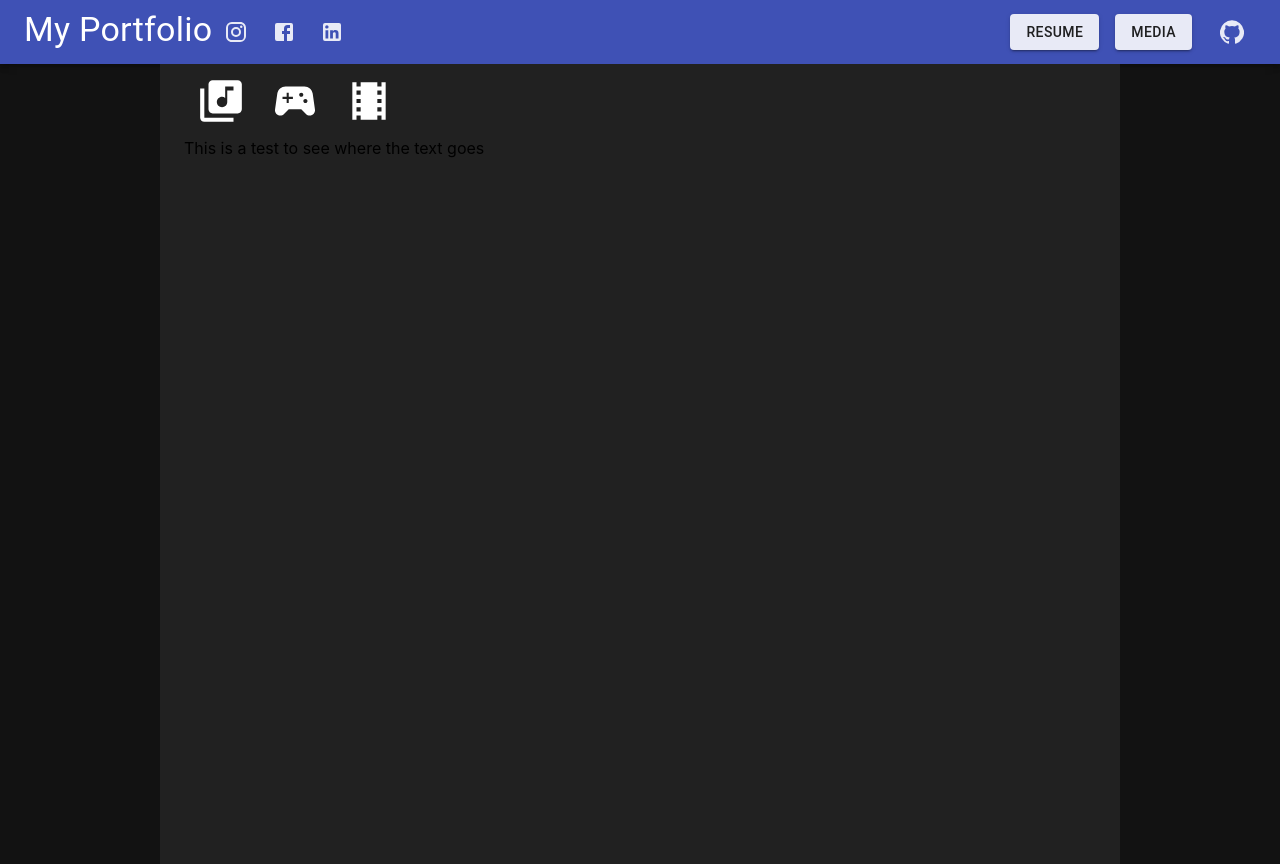
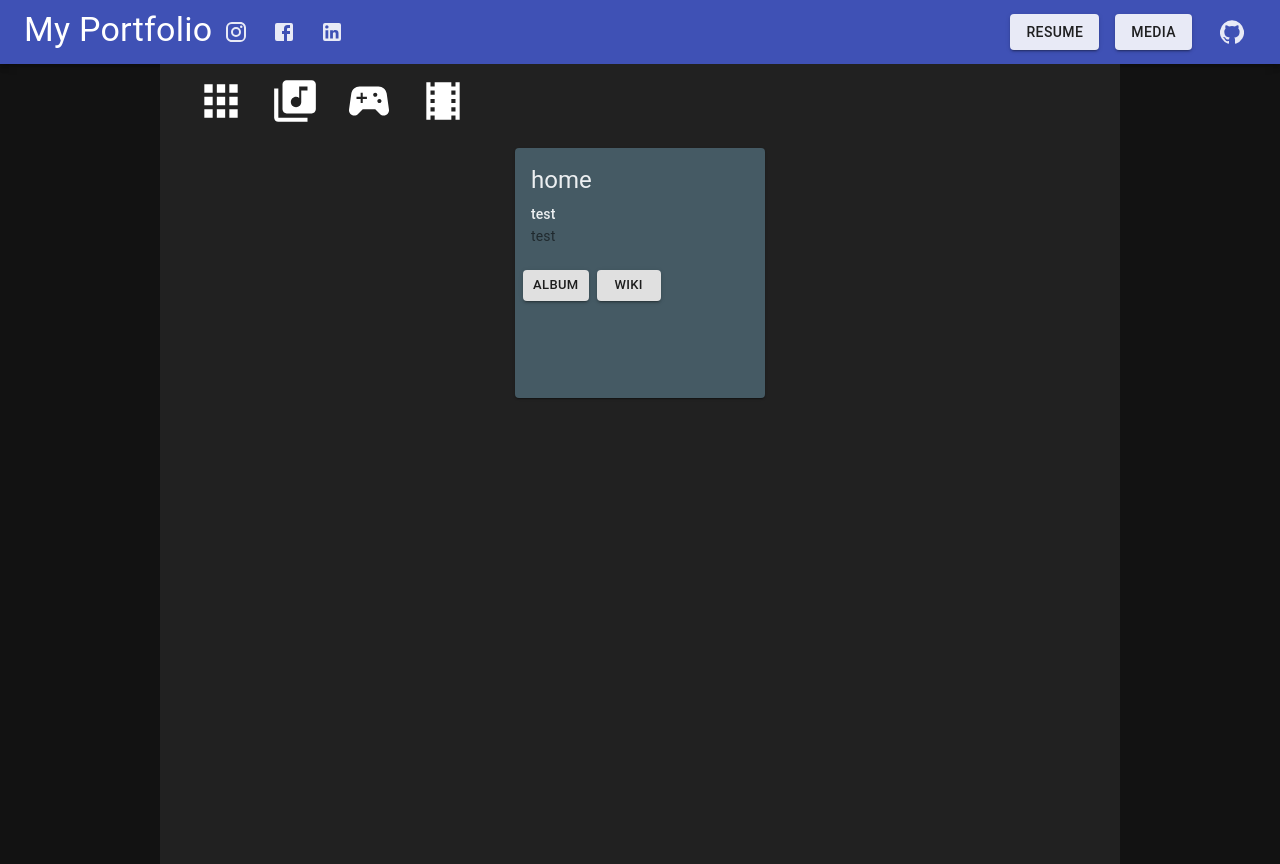
Before and after one commit to spideyguy99/Portfolio, a React (Create React App) app: page /media/home in a window 1280 px wide. Built offline with nearby package versions, Linux system fonts and the light colour scheme.

Commit message:
modified media file setup

```diff
--- a/src/App.js
+++ b/src/App.js
@@ -23,10 +23,10 @@ import Container from '@material-ui/core/Container';
 //page imports
 import Home from "./Components/Home";
 import Resume from "./Components/Resume";
-import Media from "./Components/Media";
-import Music from "./Components/Music";
-import Movies from "./Components/Movies";
-import Games from "./Components/Games";
+import Index from "./Components/Media/Index";
+import Music from "./Components/Media/Music";
+import Movies from "./Components/Media/Movies";
+import Games from "./Components/Media/Games";
 
 const useStyles = makeStyles(theme => ({
     root: {
@@ -94,7 +94,7 @@ function App() {
                   <Switch>
                       <Route path={"/"} component={Home} exact />
                       <Route path={"/resume"} component={Resume} />
-                      <Route path={"/media"} component={Media} />
+                      <Route path={"/media"} component={Index} />
                       <Route path={"/media/music"} component={Music} />
                       <Route path={"/media/movies"} component={Movies} />
                       <Route path={"/media/games"} component={Games} />
--- a/src/Components/Music.js
+++ b/src/Components/Media/Games.js
@@ -9,13 +9,14 @@ import Button from '@material-ui/core/Button';
 import Typography from '@material-ui/core/Typography';
 
 //page imports
-import MusicList from "./Data/MusicData";
+import GamesList from "../Data/GamesData";
 
 const useStyles = makeStyles({
     root: {
-        maxWidth: 200,
-        backgroundColor: "#616161",
-        color: "#eceff1"
+        width: 250,
+        minHeight: 250,
+        backgroundColor: "#455a64",
+        color: "#eceff1",
     },
     media: {
         height: 140,
@@ -23,40 +24,38 @@ const useStyles = makeStyles({
     card: {
         padding: 10,
         display: "flex",
-        flexWrap: "wrap"
+        flexWrap: "wrap",
+        justifyContent: "center",
     },
 });
 
-export default function MusicCard() {
+export default function GamesCard() {
     const classes = useStyles();
 
     return (
         <div className={classes.card}>
-            {MusicList.map(item => (
+            {GamesList.map(item => (
                 <Card className={classes.root}>
-                    <CardActionArea href={item.youTube} target={"_blank"}>
+                    <CardActionArea href={item.store} target={"_blank"}>
                         <CardMedia
                             className={classes.media}
                             image={item.img}
-                            title={item.artist}
+                            title={item.name}
                         />
                         <CardContent>
                             <Typography gutterBottom variant="h5" component="h2">
-                                {item.artist}
+                                {item.name}
                             </Typography>
                             <Typography variant="subtitle2" >
                                 {item.genre}
                             </Typography>
                             <Typography variant="body2" color="textSecondary" component="p">
-                                Lead Singer: {item.leadSinger}
+                                Hours Played: {item.hours}
                             </Typography>
                         </CardContent>
                     </CardActionArea>
                     <CardActions>
-                        <Button variant={"contained"} size="small" color="primary" target={"_blank"} href={item.spot}>
-                            Album
-                        </Button>
-                        <Button variant={"contained"} size="small" color="primary" target={"_blank"} href={item.wiki}>
+                        <Button variant={"contained"} size="small" target={"_blank"} href={item.wiki}>
                             Wiki
                         </Button>
                     </CardActions>
--- a/src/Components/Media.js
+++ b/src/Components/Media/Index.js
@@ -8,8 +8,10 @@ import SportsEsportsIcon from '@material-ui/icons/SportsEsports';
 import Container from "@material-ui/core/Container";
 import {makeStyles} from "@material-ui/core/styles";
 import IconButton from '@material-ui/core/IconButton';
+import AppsIcon from '@material-ui/icons/Apps';
 
 //page imports
+import mediaHome from "./mediaHome";
 import Music from "./Music";
 import Games from './Games';
 import Movies from "./Movies";
@@ -19,11 +21,11 @@ const useStyles = makeStyles(theme =>({
     icon: {
         color: "white",
         height: 50,
-        width: 50
+        width: 50,
     }
 }));
 
-export default function Media () {
+export default function Index () {
     const classes = useStyles();
 
 
@@ -31,6 +33,11 @@ export default function Media () {
             <Router>
                 <div>
                     <nav>
+                        <Link to={`/media/home`}>
+                            <IconButton>
+                                <AppsIcon className={classes.icon}/>
+                            </IconButton>
+                        </Link>
                         <Link to={`/media/music`}>
                             <IconButton>
                                 <LibraryMusicIcon className={classes.icon}/>
@@ -48,11 +55,11 @@ export default function Media () {
                         </Link>
                     </nav>
                         <Switch>
+                            <Route path={"/media/home"} component={mediaHome} />
                             <Route path={"/media/music"} component={Music} />
                             <Route path={"/media/movies"} component={Movies} />
                             <Route path={"/media/games"} component={Games} />
                         </Switch>
-                    This is a test to see where the text goes
                 </div>
             </Router>
     )
--- /dev/null
+++ b/src/Components/Media/Movies.js
@@ -0,0 +1,61 @@
+import React from 'react';
+import { makeStyles } from '@material-ui/core/styles';
+import Card from '@material-ui/core/Card';
+import CardActionArea from '@material-ui/core/CardActionArea';
+import CardActions from '@material-ui/core/CardActions';
+import CardContent from '@material-ui/core/CardContent';
+import CardMedia from '@material-ui/core/CardMedia';
+import Button from '@material-ui/core/Button';
+import Typography from '@material-ui/core/Typography';
+
+//page imports
+import MoviesList from "../Data/MoviesData";
+
+const useStyles = makeStyles({
+    root: {
+        width: 250,
+        minHeight: 250,
+        backgroundColor: "#455a64",
+        color: "#eceff1"
+    },
+    media: {
+        height: 140,
+    },
+    card: {
+        padding: 10,
+        display: "flex",
+        flexWrap: "wrap",
+        justifyContent: "center",
+    },
+});
+
+export default function MoviesCard() {
+    const classes = useStyles();
+
+    return (
+        <div className={classes.card}>
+            {MoviesList.map(item => (
+                <Card className={classes.root}>
+                    <CardActionArea  href={item.wiki} target={"_blank"}>
+                        <CardMedia
+                            className={classes.media}
+                            image={item.img}
+                            title={item.name}
+                        />
+                        <CardContent>
+                            <Typography gutterBottom variant="h5" component="h2">
+                                {item.name}
+                            </Typography>
+                            <Typography variant="subtitle2" >
+                                {item.genre}
+                            </Typography>
+                            <Typography variant="body2" color="textSecondary" component="p">
+                                Directed By: {item.director}
+                            </Typography>
+                        </CardContent>
+                    </CardActionArea>
+                </Card>
+            ))}
+        </div>
+    );
+}
--- a/src/Components/Movies.js
+++ b/src/Components/Media/Music.js
@@ -9,12 +9,13 @@ import Button from '@material-ui/core/Button';
 import Typography from '@material-ui/core/Typography';
 
 //page imports
-import MoviesList from "./Data/MoviesData";
+import MusicList from "../Data/MusicData";
 
 const useStyles = makeStyles({
     root: {
-        maxWidth: 200,
-        backgroundColor: "#616161",
+        width: 250,
+        minHeight: 250,
+        backgroundColor: "#455a64",
         color: "#eceff1"
     },
     media: {
@@ -23,35 +24,47 @@ const useStyles = makeStyles({
     card: {
         padding: 10,
         display: "flex",
-        flexWrap: "wrap"
+        flexWrap: "wrap",
+        justifyContent: "center",
     },
+    cardButton: {
+        color: "#263238"
+    }
 });
 
-export default function MoviesCard() {
+export default function MusicCard() {
     const classes = useStyles();
 
     return (
         <div className={classes.card}>
-            {MoviesList.map(item => (
+            {MusicList.map(item => (
                 <Card className={classes.root}>
-                    <CardActionArea  href={item.wiki} target={"_blank"}>
+                    <CardActionArea href={item.youTube} target={"_blank"}>
                         <CardMedia
                             className={classes.media}
                             image={item.img}
-                            title={item.name}
+                            title={item.artist}
                         />
                         <CardContent>
                             <Typography gutterBottom variant="h5" component="h2">
-                                {item.name}
+                                {item.artist}
                             </Typography>
                             <Typography variant="subtitle2" >
                                 {item.genre}
                             </Typography>
                             <Typography variant="body2" color="textSecondary" component="p">
-                                Directed By: {item.director}
+                                Lead Singer: {item.leadSinger}
                             </Typography>
                         </CardContent>
                     </CardActionArea>
+                    <CardActions>
+                        <Button variant={"contained"} size="small" target={"_blank"} href={item.spot}>
+                            Album
+                        </Button>
+                        <Button variant={"contained"} size="small" target={"_blank"} href={item.wiki}>
+                            Wiki
+                        </Button>
+                    </CardActions>
                 </Card>
             ))}
         </div>
--- a/src/Components/Games.js
+++ b/src/Components/Media/mediaHome.js
@@ -1,63 +1,63 @@
 import React from 'react';
+
+//material ui
 import { makeStyles } from '@material-ui/core/styles';
 import Card from '@material-ui/core/Card';
 import CardActionArea from '@material-ui/core/CardActionArea';
 import CardActions from '@material-ui/core/CardActions';
 import CardContent from '@material-ui/core/CardContent';
-import CardMedia from '@material-ui/core/CardMedia';
 import Button from '@material-ui/core/Button';
 import Typography from '@material-ui/core/Typography';
 
-//page imports
-import GamesList from "./Data/GamesData";
-
 const useStyles = makeStyles({
     root: {
-        maxWidth: 200,
-        backgroundColor: "#616161",
-        color: "#eceff1",
+        width: 250,
+        minHeight: 250,
+        backgroundColor: "#455a64",
+        color: "#eceff1"
     },
     media: {
         height: 140,
     },
     card: {
+        padding: 10,
         display: "flex",
-        flexWrap: "wrap"
+        flexWrap: "wrap",
+        justifyContent: "center",
     },
+    cardButton: {
+        color: "#263238"
+    }
 });
 
-export default function GamesCard() {
+export default function MediaCard() {
     const classes = useStyles();
 
     return (
         <div className={classes.card}>
-            {GamesList.map(item => (
                 <Card className={classes.root}>
-                    <CardActionArea href={item.store} target={"_blank"}>
-                        <CardMedia
-                            className={classes.media}
-                            image={item.img}
-                            title={item.name}
-                        />
+                    <CardActionArea  target={"_blank"}>
                         <CardContent>
                             <Typography gutterBottom variant="h5" component="h2">
-                                {item.name}
+                                home
                             </Typography>
                             <Typography variant="subtitle2" >
-                                {item.genre}
+                               test
                             </Typography>
                             <Typography variant="body2" color="textSecondary" component="p">
-                                Hours Played: {item.hours}
+                                test
                             </Typography>
                         </CardContent>
                     </CardActionArea>
                     <CardActions>
-                        <Button variant={"contained"} size="small" color="primary" target={"_blank"} href={item.wiki}>
+                        <Button variant={"contained"} size="small" target={"_blank"}>
+                            Album
+                        </Button>
+                        <Button variant={"contained"} size="small" target={"_blank"}>
                             Wiki
                         </Button>
                     </CardActions>
                 </Card>
-            ))}
         </div>
     );
 }
```
